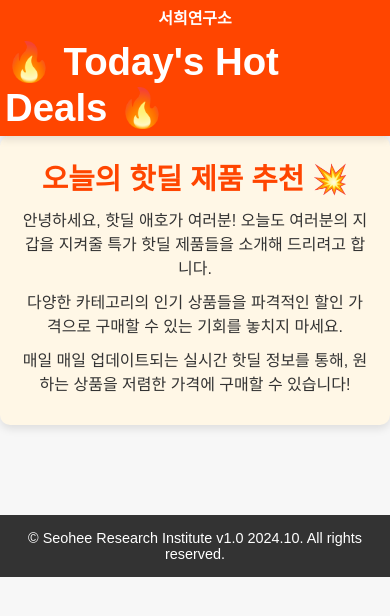
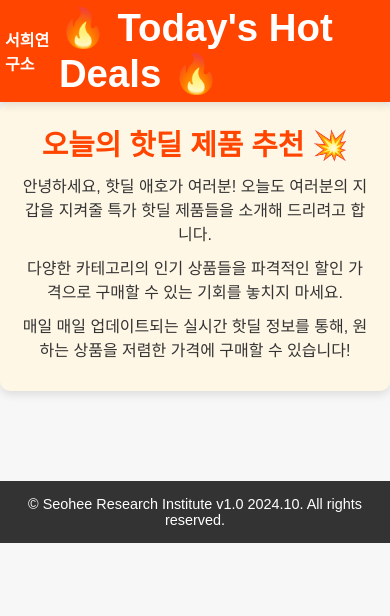
Before and after one commit to hwan2ya1004/Today-s-hot-deal, a website: page frontend/index.html in a window 390 px wide. Drawn offline with Linux system fonts and the light colour scheme; no server answers.

Commit message:
Update styles.css

```diff
--- a/frontend/styles.css
+++ b/frontend/styles.css
@@ -16,7 +16,6 @@ header {
     background-color: #ff4500;
     color: white;
     display: flex;
-    flex-direction: column; /* 세로로 정렬 */
     justify-content: center;
     align-items: center;
     position: relative;
@@ -28,7 +27,8 @@ header {
 
 /* 서희연구소 로고 스타일 */
 .header-left {
-    margin-bottom: 10px; /* 로고와 타이틀 사이 간격 */
+    position: absolute;
+    left: 20px;
 }
 
 .logo-link {
@@ -147,13 +147,17 @@ footer {
     header {
         font-size: 1.5rem;
         padding: 10px;
-        flex-direction: column;
+        flex-direction: row; /* 로고와 제목을 가로로 배치 */
         justify-content: center; /* 중앙 정렬 */
+    }
+
+    .header-left {
+        position: static; /* 모바일에서 로고의 절대 위치 해제 */
+        margin-right: auto; /* 로고를 왼쪽에 정렬 */
     }
 
     .logo-link {
         font-size: 1.2rem;
-        margin-bottom: 10px;
     }
 
     main {
@@ -176,13 +180,17 @@ footer {
     header {
         font-size: 1.2rem;
         padding: 5px;
-        flex-direction: column;
+        flex-direction: row; /* 로고와 제목을 가로로 배치 */
         justify-content: center;
+    }
+
+    .header-left {
+        position: static; /* 모바일에서 로고의 절대 위치 해제 */
+        margin-right: auto; /* 로고를 왼쪽에 정렬 */
     }
 
     .logo-link {
         font-size: 1rem;
-        margin-bottom: 10px;
     }
 
     .hotdeal {
```
